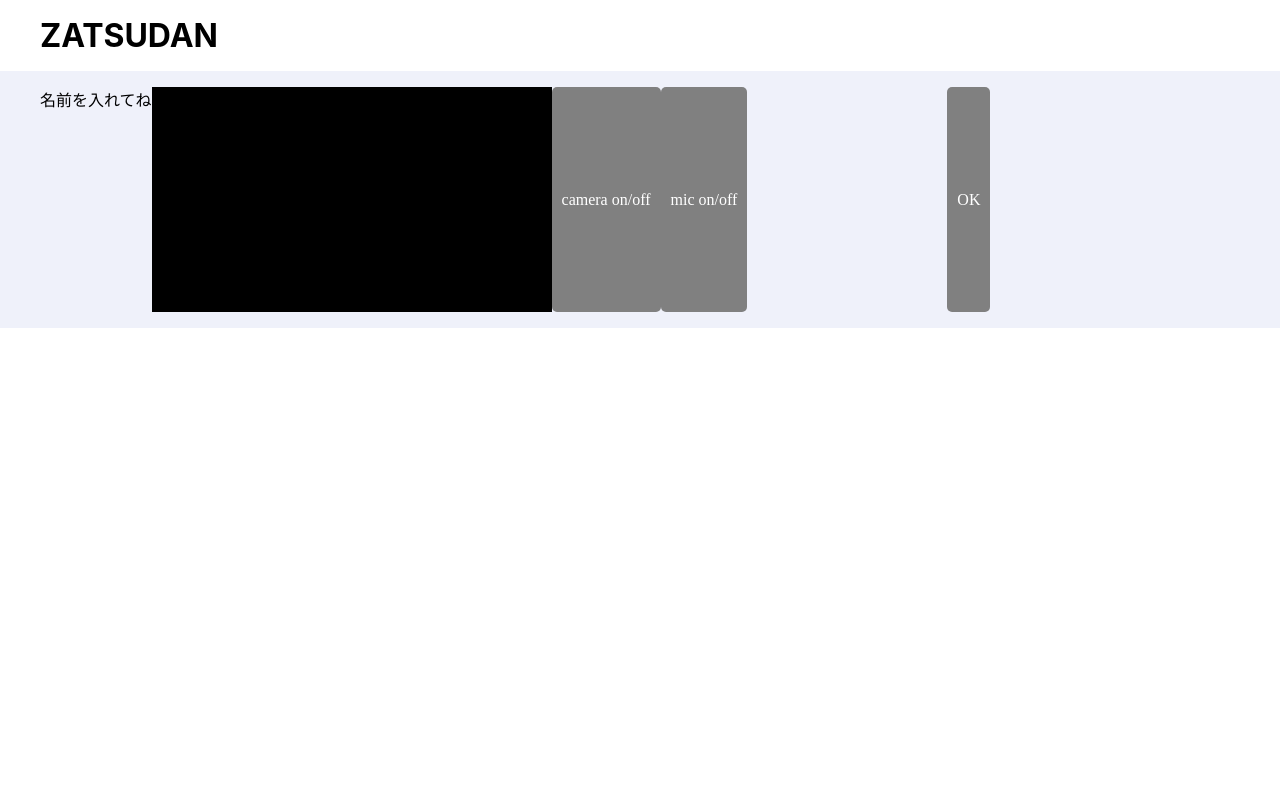
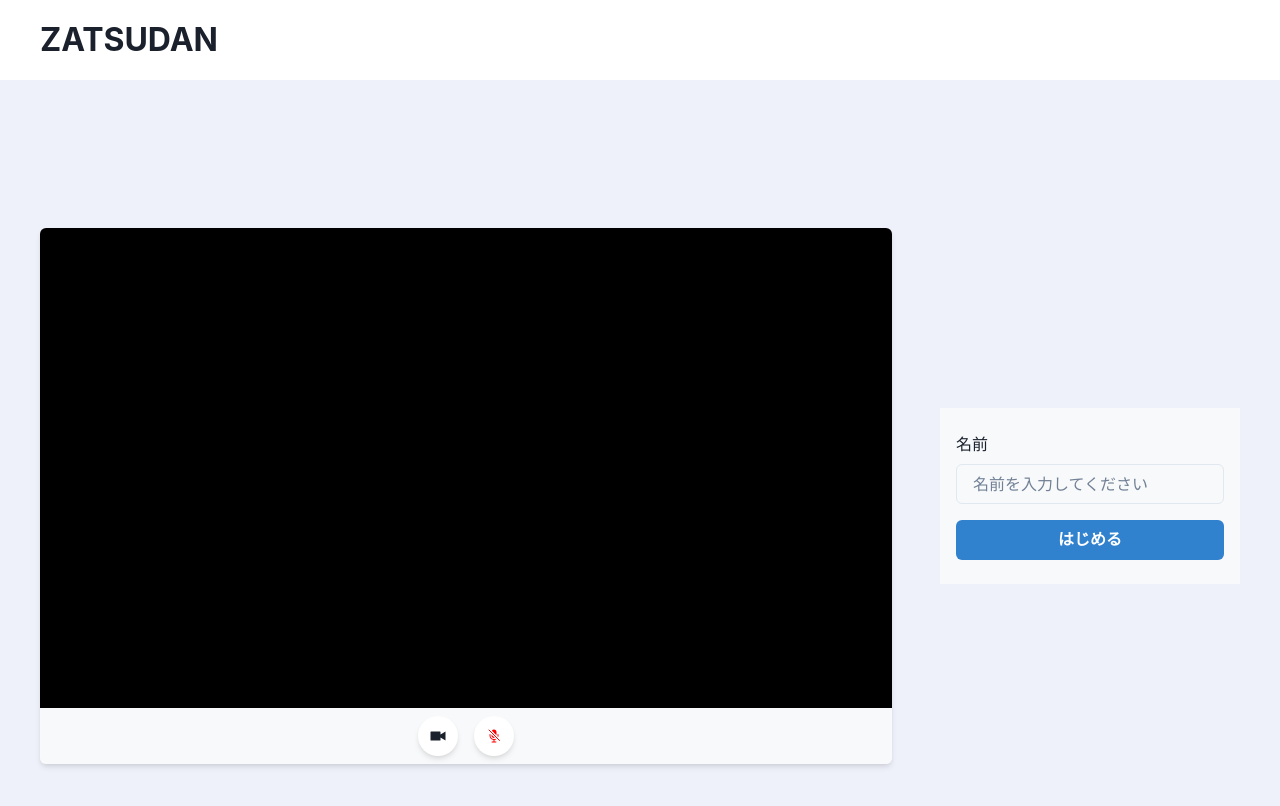
Before and after one commit to hir0o/video-chat, a Next.js app in the folder apps/front/: page /rooms/1 in a window 1280 px wide. Shown: the top 806 px of the page. Built offline with nearby package versions, Linux system fonts and the light colour scheme; no server answers.

Commit message:
feat: 入室時のレイアウトを作成

```diff
--- a/apps/front/package.json
+++ b/apps/front/package.json
@@ -10,9 +10,14 @@
     "tsm": "typed-scss-modules src --watch --implementation sass --nameFormat none --exportType default --aliasPrefixes.@ src/"
   },
   "dependencies": {
+    "@chakra-ui/react": "^2.3.4",
+    "@emotion/react": "^11.10.4",
+    "@emotion/styled": "^11.10.4",
+    "framer-motion": "^7.3.6",
     "next": "^12.2.3",
     "react": "^18.0.0",
     "react-dom": "^18.2.0",
+    "react-icons": "^4.4.0",
     "react-use": "^17.4.0",
     "sass": "^1.55.0",
     "socket.io-client": "^4.5.1"
--- a/apps/front/src/assets/styles/valiables.css
+++ b/apps/front/src/assets/styles/valiables.css
@@ -5,4 +5,8 @@
   --font-title: Inter, Avenir, Helvetica, Arial, sans-serif;
 
   --width-container: 1200px;
+
+  --radius-md: 6px;
+
+  --shadow-md: 0 2px 4px 0 rgba(0, 0, 0, 0.1);
 }
--- a/apps/front/src/components/Enter/Enter.module.scss
+++ /dev/null
@@ -1,10 +0,0 @@
-.enter {
-  display: flex;
-}
-
-.enter__video {
-  width: 400px;
-  aspect-ratio: 16 / 9;
-  background-color: #000;
-  object-fit: cover;
-}
--- a/apps/front/src/components/Enter/Enter.tsx
+++ b/apps/front/src/components/Enter/Enter.tsx
@@ -1,5 +1,7 @@
+import { Box } from '@chakra-ui/react'
 import { FC } from 'react'
-import styles from './Enter.module.scss'
+import { EnterNameInput } from './EnterNameInput'
+import { EnterVideo } from './EnterVideo'
 
 type Props = {
   localVideoRef: React.RefObject<HTMLVideoElement>
@@ -22,19 +24,25 @@ export const Enter: FC<Props> = ({
   micOn,
 }) => {
   return (
-    <div className={styles.enter}>
-      <h1>名前を入れてね</h1>
-      <div className={styles.enter__video}>
-        {cameraOn && <video ref={localVideoRef} autoPlay playsInline />}
-      </div>
-      <button onClick={toggleCamera}>camera on/off</button>
-      <button onClick={toggleMic}>mic on/off</button>
-      <input
-        type="text"
-        value={name}
-        onChange={(e) => setName(e.target.value)}
+    <Box
+      display="flex"
+      justifyContent="center"
+      gap={12}
+      alignItems="center"
+      height="100vh"
+    >
+      <EnterVideo
+        _ref={localVideoRef}
+        toggleCamera={toggleCamera}
+        cameraOn={cameraOn}
+        toggleMic={toggleMic}
+        micOn={micOn}
       />
-      <button onClick={handleSubmit}>OK</button>
-    </div>
+      <EnterNameInput
+        name={name}
+        setName={setName}
+        handleSubmit={handleSubmit}
+      />
+    </Box>
   )
 }
--- /dev/null
+++ b/apps/front/src/components/Enter/EnterNameInput.tsx
@@ -0,0 +1,41 @@
+import { Box, Button, Input, Text } from '@chakra-ui/react'
+import { FC } from 'react'
+
+type Props = {
+  name: string
+  setName: React.Dispatch<React.SetStateAction<string>>
+  handleSubmit: () => void
+}
+
+export const EnterNameInput: FC<Props> = ({ name, setName, handleSubmit }) => {
+  return (
+    <Box
+      display="flex"
+      alignItems="start"
+      flexDirection="column"
+      minW="300px"
+      px={4}
+      py={6}
+      gap={4}
+      backgroundColor="#f8f9fa"
+    >
+      <Box w="full">
+        <Text mb="8px">名前</Text>
+        <Input
+          placeholder="名前を入力してください"
+          w="full"
+          value={name}
+          onChange={(e) => setName(e.target.value)}
+        />
+      </Box>
+      <Button
+        w="full"
+        colorScheme="blue"
+        onClick={handleSubmit}
+        disabled={!name}
+      >
+        はじめる
+      </Button>
+    </Box>
+  )
+}
--- /dev/null
+++ b/apps/front/src/components/Enter/EnterVideo.tsx
@@ -0,0 +1,67 @@
+import { AspectRatio, Box, IconButton } from '@chakra-ui/react'
+import { FC } from 'react'
+import {
+  IoVideocamSharp,
+  IoMicSharp,
+  IoMicOff,
+  IoVideocamOff,
+} from 'react-icons/io5'
+
+type Props = {
+  _ref: React.RefObject<HTMLVideoElement>
+  toggleCamera: () => void
+  cameraOn: boolean
+  toggleMic: () => void
+  micOn: boolean
+}
+
+export const EnterVideo: FC<Props> = ({
+  _ref,
+  toggleCamera,
+  cameraOn,
+  toggleMic,
+  micOn,
+}) => {
+  console.log(cameraOn)
+
+  return (
+    <Box width="100%" borderRadius="md" boxShadow="md" overflow="hidden">
+      <AspectRatio ratio={16 / 9} width="100%">
+        <video
+          ref={_ref}
+          autoPlay
+          playsInline
+          style={{
+            width: '100%',
+            backgroundColor: 'black',
+          }}
+        />
+      </AspectRatio>
+      <Box
+        display="flex"
+        justifyContent="center"
+        alignItems="center"
+        py={2}
+        gap={4}
+        backgroundColor="#f8f9fa"
+      >
+        <IconButton
+          isRound
+          aria-label="icon button"
+          boxShadow="md"
+          onClick={toggleCamera}
+          backgroundColor="white"
+          icon={cameraOn ? <IoVideocamSharp /> : <IoVideocamOff color="red" />}
+        />
+        <IconButton
+          isRound
+          aria-label="icon button"
+          boxShadow="md"
+          onClick={toggleMic}
+          backgroundColor="white"
+          icon={micOn ? <IoMicSharp /> : <IoMicOff color="red" />}
+        />
+      </Box>
+    </Box>
+  )
+}
--- a/apps/front/src/components/Layout/Layout.module.scss
+++ b/apps/front/src/components/Layout/Layout.module.scss
@@ -1,5 +1,9 @@
 .layout {
   background-color: var(--color-bg);
+  display: grid;
+  grid-template-columns: 1fr;
+  grid-template-rows: auto 1fr;
+  min-height: 100vh;
 }
 
 .layout__main {
--- a/apps/front/src/components/VideoChat/VideoChat.tsx
+++ b/apps/front/src/components/VideoChat/VideoChat.tsx
@@ -3,7 +3,6 @@ import { AsyncState } from 'react-use/lib/useAsyncFn'
 import { useLinkStreamToVideoElm } from '~/hooks/useLinkStreamToVideoElm'
 import { useRTCConnection } from '~/hooks/useRTCConnection'
 import { useSocket } from '~/hooks/useSocket'
-import { useVideoStream } from '~/hooks/useVideoStream'
 
 type Props = {
   name: string
--- a/apps/front/src/hooks/useVideoStream.ts
+++ b/apps/front/src/hooks/useVideoStream.ts
@@ -10,7 +10,7 @@ export const useVideoStream = ({
   micOn: boolean
 }): AsyncState<MediaStream> => {
   const stream = useAsync(async () => {
-    const constraints = {
+    const constraints: MediaStreamConstraints = {
       audio: micOn,
       video: cameraOn,
     }
--- a/apps/front/src/pages/_app.tsx
+++ b/apps/front/src/pages/_app.tsx
@@ -1,3 +1,4 @@
+import { ChakraProvider } from '@chakra-ui/react'
 import type { CustomAppPage } from 'next/app'
 import '~/assets/styles/reset.css'
 import '~/assets/styles/valiables.css'
@@ -9,8 +10,12 @@ const App: CustomAppPage = ({ Component, pageProps }) => {
       return page
     })
 
-  // @ts-ignore
-  return getLayout(<Component {...pageProps} />)
+  return (
+    <>
+      {/* @ts-ignore */}
+      <ChakraProvider>{getLayout(<Component {...pageProps} />)}</ChakraProvider>
+    </>
+  )
 }
 
 export default App
--- a/apps/front/src/pages/rooms/[id]/index.tsx
+++ b/apps/front/src/pages/rooms/[id]/index.tsx
@@ -10,8 +10,8 @@ import { useVideoStream } from '~/hooks/useVideoStream'
 
 const Page: CustomNextPage = () => {
   const [leady, setLeady] = useBoolean(false)
-  const [cameraOn, setCameraOn] = useToggle(true)
-  const [micOn, setMicOn] = useToggle(true)
+  const [cameraOn, setCameraOn] = useState(true)
+  const [micOn, setMicOn] = useState(false)
   const [name, setName] = useState('')
   const stream = useVideoStream({
     cameraOn,
@@ -25,11 +25,11 @@ const Page: CustomNextPage = () => {
   }, [setLeady])
 
   const toggleCamera = useCallback(() => {
-    setCameraOn()
+    setCameraOn((prev) => !prev)
   }, [setCameraOn])
 
   const toggleMic = useCallback(() => {
-    setMicOn()
+    setMicOn((prev) => !prev)
   }, [setMicOn])
 
   return (
```
Also changed, not shown: 1 other file (tests, documents, lock files or other folders).
